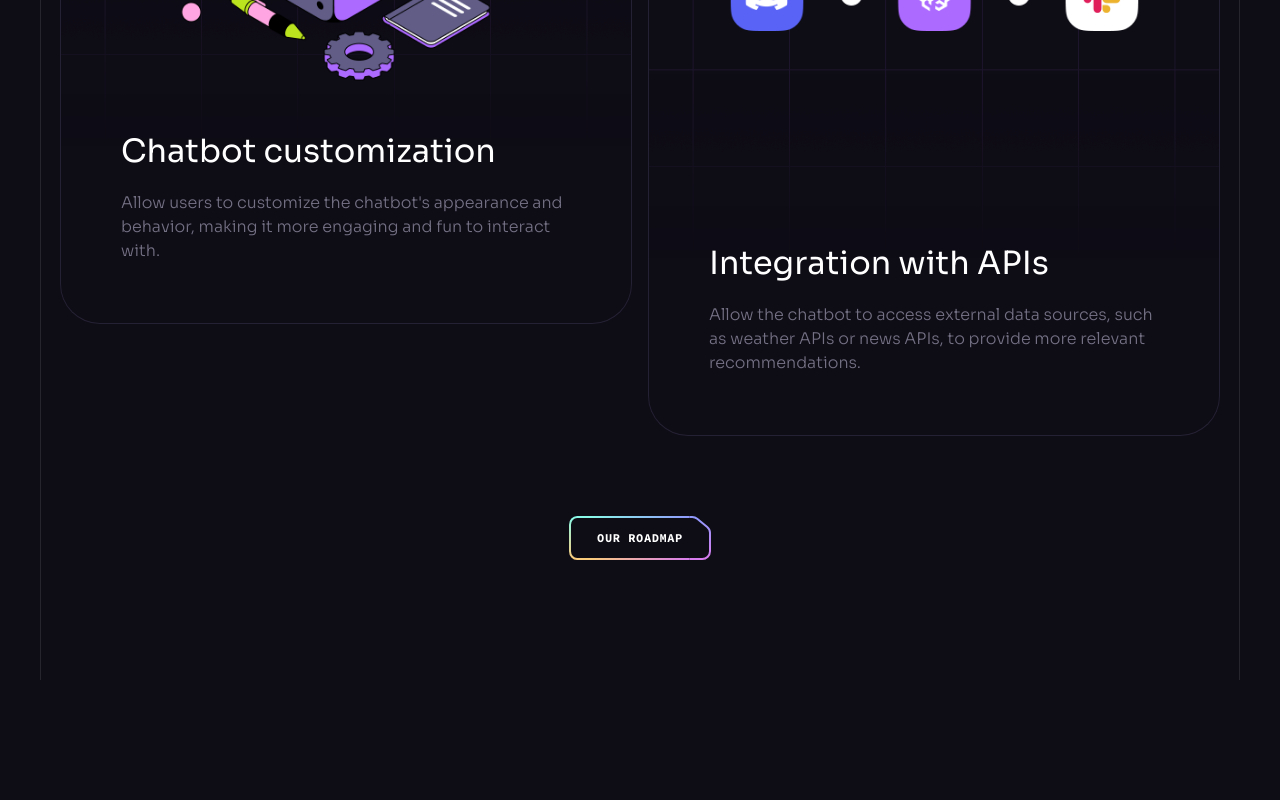
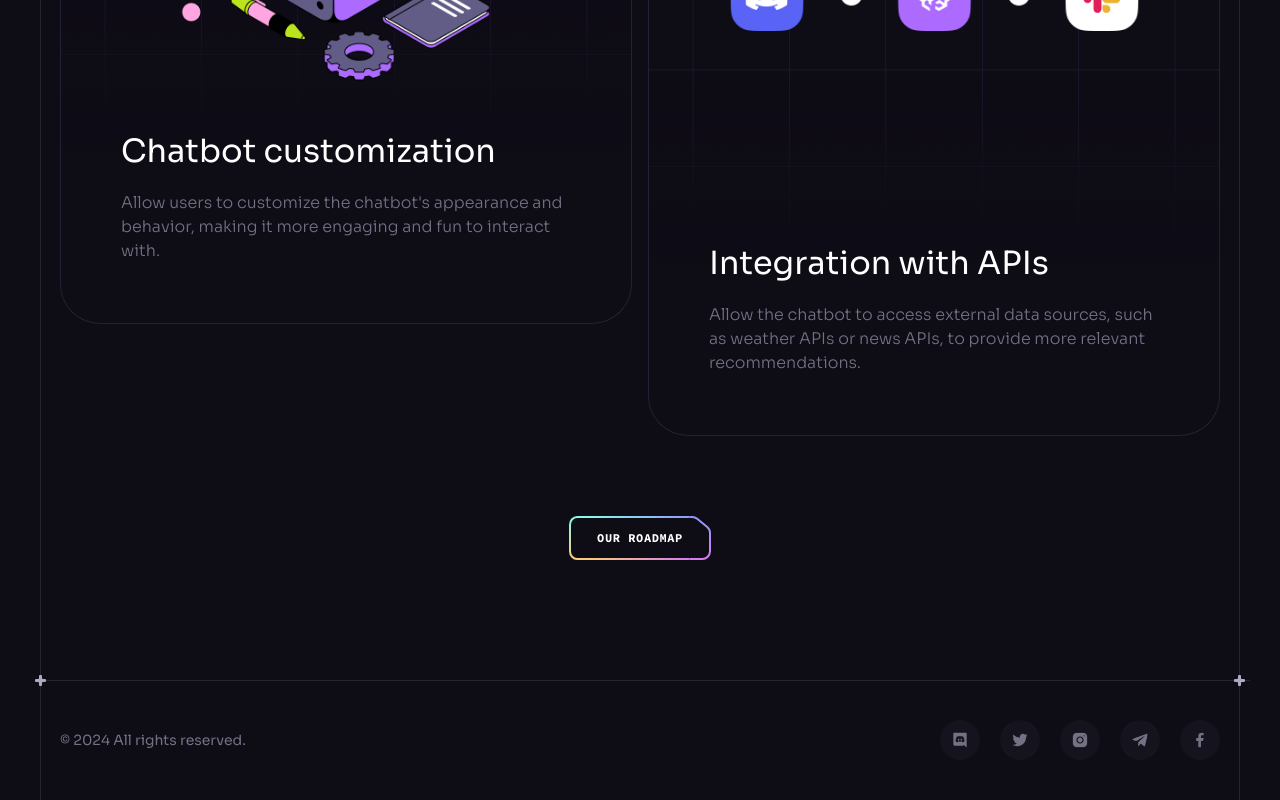
Before and after one commit to jynoes/brainwave, a React (Vite) app: page / in a window 1280 px wide. Shown: the part 8665-9465 px from the top of the page. Before the commit the page ends 9345 px from the top, so only its background shows below. Built offline with nearby package versions, Linux system fonts and the light colour scheme.

Commit message:
Finish Footer.jsx

```diff
--- a/src/App.jsx
+++ b/src/App.jsx
@@ -6,6 +6,7 @@
 import Services from "./components/Services";
 import Pricing from "./components/Pricing";
 import Roadmap from "./components/Roadmap";
+import Footer from "./components/Footer";
 
 const App = () => {
   return (
@@ -18,6 +19,7 @@
         <Services />
         <Pricing />
         <Roadmap />
+        <Footer />
       </div>
       <ButtonGradient />
     </>
--- /dev/null
+++ b/src/components/Footer.jsx
@@ -0,0 +1,29 @@
+import Section from "./Section";
+import { socials } from "../constants";
+
+const Footer = () => {
+  return (
+    <Section crosses className="!px-0 !py-10">
+      <div className="container flex sm:justify-between justify-center items-center gap-10 max-sm:flex-col">
+        <p className="caption text-n-4 lg:block">
+          © {new Date().getFullYear()} All rights reserved.
+        </p>
+
+        <ul className="flex gap-5 flex-wrap">
+          {socials.map((item) => (
+            <a
+              key={item.id}
+              href={item.url}
+              target="_blank"
+              className="flex items-center justify-center w-10 h-10 bg-n-7 rounded-full transition-colors hover:bg-n-6"
+            >
+              <img src={item.iconUrl} width={16} height={16} alt={item.title} />
+            </a>
+          ))}
+        </ul>
+      </div>
+    </Section>
+  );
+};
+
+export default Footer;
```
